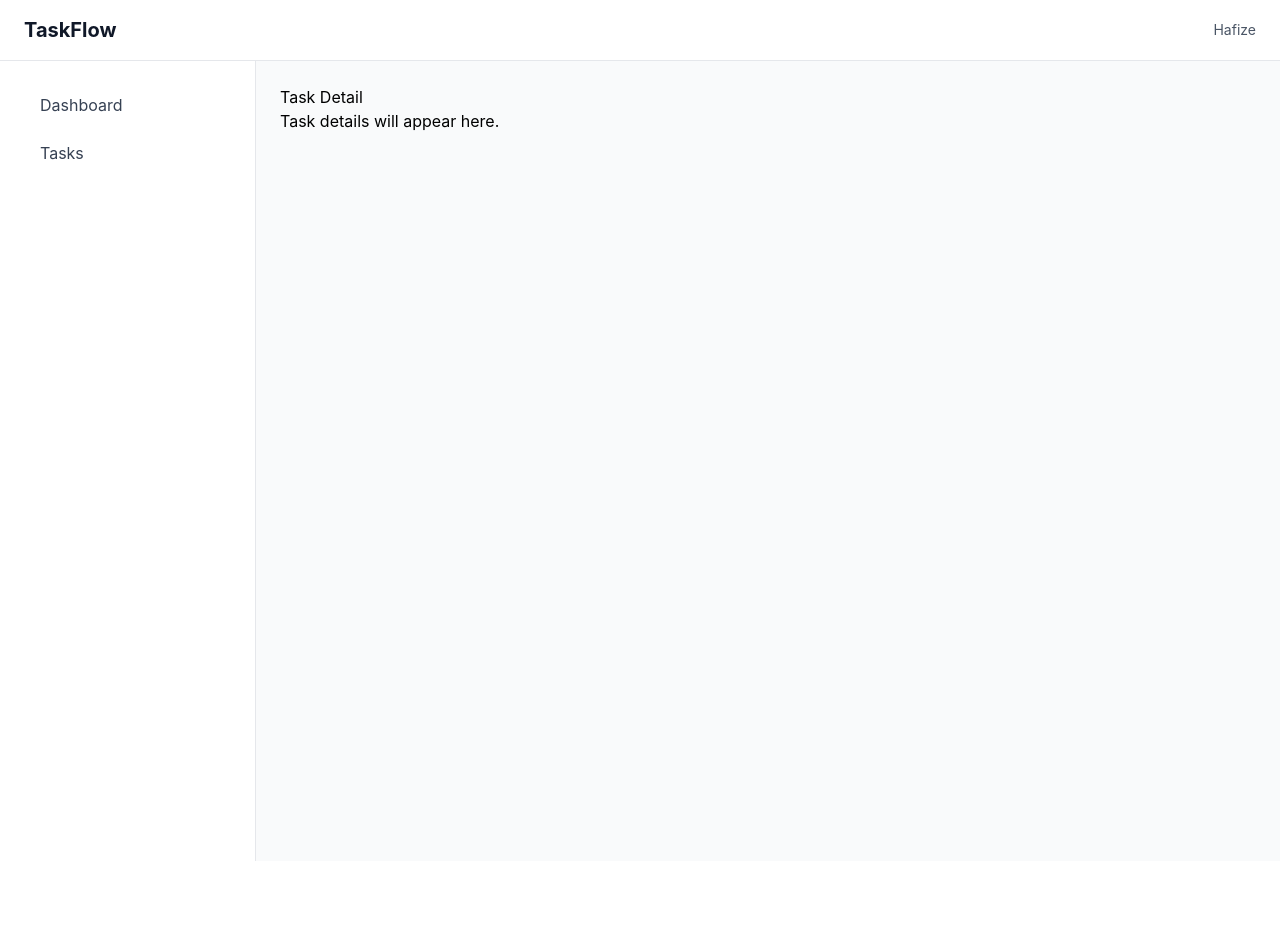
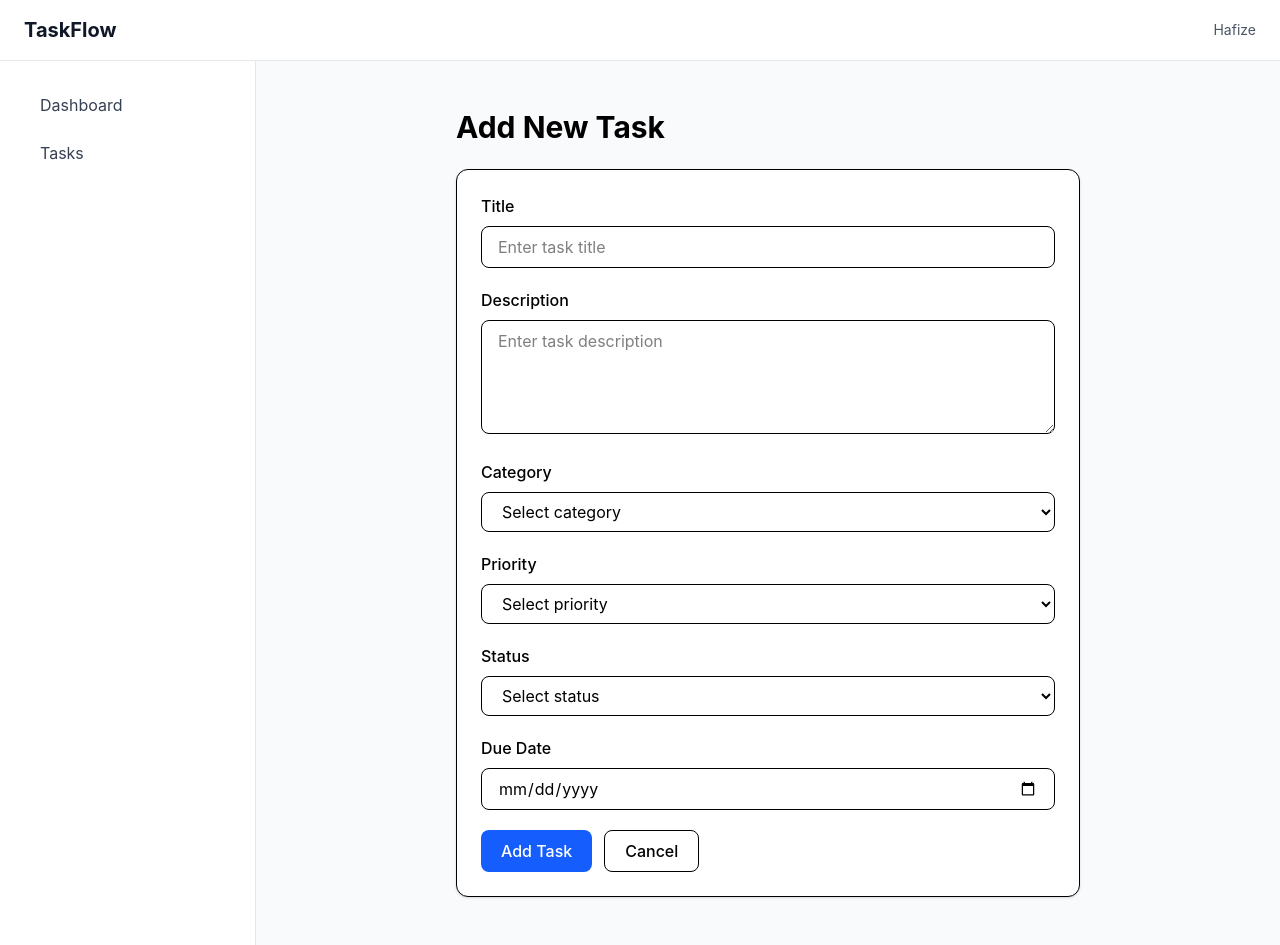
Before and after one commit to hafizecim/taskflow-react, a React (Vite) app: page /tasks/new in a window 1280 px wide. Before the commit the page ends 861 px from the top, so only its background shows below. Built offline with nearby package versions, Linux system fonts and the light colour scheme.

Commit message:
feat: add task creation form and validation

```diff
--- a/src/App.tsx
+++ b/src/App.tsx
@@ -4,6 +4,7 @@ import Dashboard from './pages/Dashboard'
 import Tasks from './pages/Tasks'
 import TaskDetail from './pages/TaskDetail'
 import EditTask from './pages/EditTask'
+import AddTask from './pages/AddTask'
 import { TaskProvider } from './context/TaskProvider'
 
 function App() {
@@ -14,8 +15,18 @@ function App() {
           <Route element={<MainLayout />}>
             <Route path="/" element={<Dashboard />} />
             <Route path="/tasks" element={<Tasks />} />
-            <Route path="/tasks/:id" element={<TaskDetail />} />
-            <Route path="/tasks/:id/edit" element={<EditTask />} />
+            <Route
+              path="/tasks/new"
+              element={<AddTask />}
+            />
+            <Route
+              path="/tasks/:id"
+              element={<TaskDetail />}
+            />
+            <Route
+              path="/tasks/:id/edit"
+              element={<EditTask />}
+            />
           </Route>
         </Routes>
       </TaskProvider>
--- /dev/null
+++ b/src/pages/AddTask.tsx
@@ -0,0 +1,237 @@
+import { useState } from 'react'
+import type { SyntheticEvent } from 'react'
+import { useNavigate } from 'react-router-dom'
+import { useTasks } from '../context/useTasks'
+import type {
+  Task,
+  TaskPriority,
+  TaskStatus,
+} from '../types/task'
+
+function AddTask() {
+  const navigate = useNavigate()
+  const { addTask } = useTasks()
+
+  const [title, setTitle] = useState('')
+  const [description, setDescription] = useState('')
+  const [category, setCategory] = useState('')
+  const [priority, setPriority] = useState<TaskPriority | ''>('')
+  const [status, setStatus] = useState<TaskStatus | ''>('')
+  const [dueDate, setDueDate] = useState('')
+
+  const [errors, setErrors] = useState<string[]>([])
+
+  const handleSubmit = (
+    event: SyntheticEvent<HTMLFormElement>,
+  ) => {
+    event.preventDefault()
+
+    const validationErrors: string[] = []
+
+    if (!title.trim()) {
+      validationErrors.push('Title is required.')
+    }
+
+    if (!description.trim()) {
+      validationErrors.push('Description is required.')
+    }
+
+    if (!category.trim()) {
+      validationErrors.push('Category is required.')
+    }
+
+    if (!priority) {
+      validationErrors.push('Priority is required.')
+    }
+
+    if (!status) {
+      validationErrors.push('Status is required.')
+    }
+
+    if (!dueDate) {
+      validationErrors.push('Due date is required.')
+    }
+
+    if (validationErrors.length > 0) {
+      setErrors(validationErrors)
+      return
+    }
+
+    if (!priority || !status) {
+    return
+    }
+
+    const newTask: Task = {
+      id: crypto.randomUUID(),
+      title: title.trim(),
+      description: description.trim(),
+      category: category.trim(),
+      priority,
+      status,
+      dueDate,
+      createdAt: new Date().toISOString(),
+    }
+
+    addTask(newTask)
+
+    navigate('/tasks')
+  }
+
+  return (
+    <div className="mx-auto max-w-2xl p-6">
+      <h1 className="mb-6 text-3xl font-bold">
+        Add New Task
+      </h1>
+
+      {errors.length > 0 && (
+        <div className="mb-6 rounded-lg border border-red-300 bg-red-50 p-4">
+          <p className="mb-2 font-semibold text-red-700">
+            Please fix the following errors:
+          </p>
+
+          <ul className="list-disc pl-5 text-red-600">
+            {errors.map((error) => (
+              <li key={error}>{error}</li>
+            ))}
+          </ul>
+        </div>
+      )}
+
+      <form
+        onSubmit={handleSubmit}
+        className="space-y-5 rounded-xl border bg-white p-6 shadow-sm"
+      >
+        <div>
+          <label className="mb-2 block font-medium">
+            Title
+          </label>
+
+          <input
+            type="text"
+            value={title}
+            onChange={(event) =>
+              setTitle(event.target.value)
+            }
+            className="w-full rounded-lg border px-4 py-2 outline-none focus:ring-2 focus:ring-blue-500"
+            placeholder="Enter task title"
+          />
+        </div>
+
+        <div>
+          <label className="mb-2 block font-medium">
+            Description
+          </label>
+
+          <textarea
+            value={description}
+            onChange={(event) =>
+              setDescription(event.target.value)
+            }
+            rows={4}
+            className="w-full rounded-lg border px-4 py-2 outline-none focus:ring-2 focus:ring-blue-500"
+            placeholder="Enter task description"
+          />
+        </div>
+
+        <div>
+          <label className="mb-2 block font-medium">
+            Category
+          </label>
+
+          <select
+            value={category}
+            onChange={(event) =>
+              setCategory(event.target.value)
+            }
+            className="w-full rounded-lg border px-4 py-2"
+          >
+            <option value="">Select category</option>
+            <option value="Work">Work</option>
+            <option value="Personal">Personal</option>
+            <option value="Study">Study</option>
+          </select>
+        </div>
+
+        <div>
+          <label className="mb-2 block font-medium">
+            Priority
+          </label>
+
+          <select
+            value={priority}
+            onChange={(event) =>
+              setPriority(
+                event.target.value as TaskPriority,
+              )
+            }
+            className="w-full rounded-lg border px-4 py-2"
+          >
+            <option value="">Select priority</option>
+            <option value="Low">Low</option>
+            <option value="Medium">Medium</option>
+            <option value="High">High</option>
+          </select>
+        </div>
+
+        <div>
+          <label className="mb-2 block font-medium">
+            Status
+          </label>
+
+          <select
+            value={status}
+            onChange={(event) =>
+              setStatus(
+                event.target.value as TaskStatus,
+              )
+            }
+            className="w-full rounded-lg border px-4 py-2"
+          >
+            <option value="">Select status</option>
+            <option value="Todo">Todo</option>
+            <option value="In Progress">
+              In Progress
+            </option>
+            <option value="Completed">
+              Completed
+            </option>
+          </select>
+        </div>
+
+        <div>
+          <label className="mb-2 block font-medium">
+            Due Date
+          </label>
+
+          <input
+            type="date"
+            value={dueDate}
+            onChange={(event) =>
+              setDueDate(event.target.value)
+            }
+            className="w-full rounded-lg border px-4 py-2"
+          />
+        </div>
+
+        <div className="flex gap-3">
+          <button
+            type="submit"
+            className="rounded-lg bg-blue-600 px-5 py-2 font-medium text-white hover:bg-blue-700"
+          >
+            Add Task
+          </button>
+
+          <button
+            type="button"
+            onClick={() => navigate('/tasks')}
+            className="rounded-lg border px-5 py-2 font-medium hover:bg-gray-50"
+          >
+            Cancel
+          </button>
+        </div>
+      </form>
+    </div>
+  )
+}
+
+export default AddTask
```
